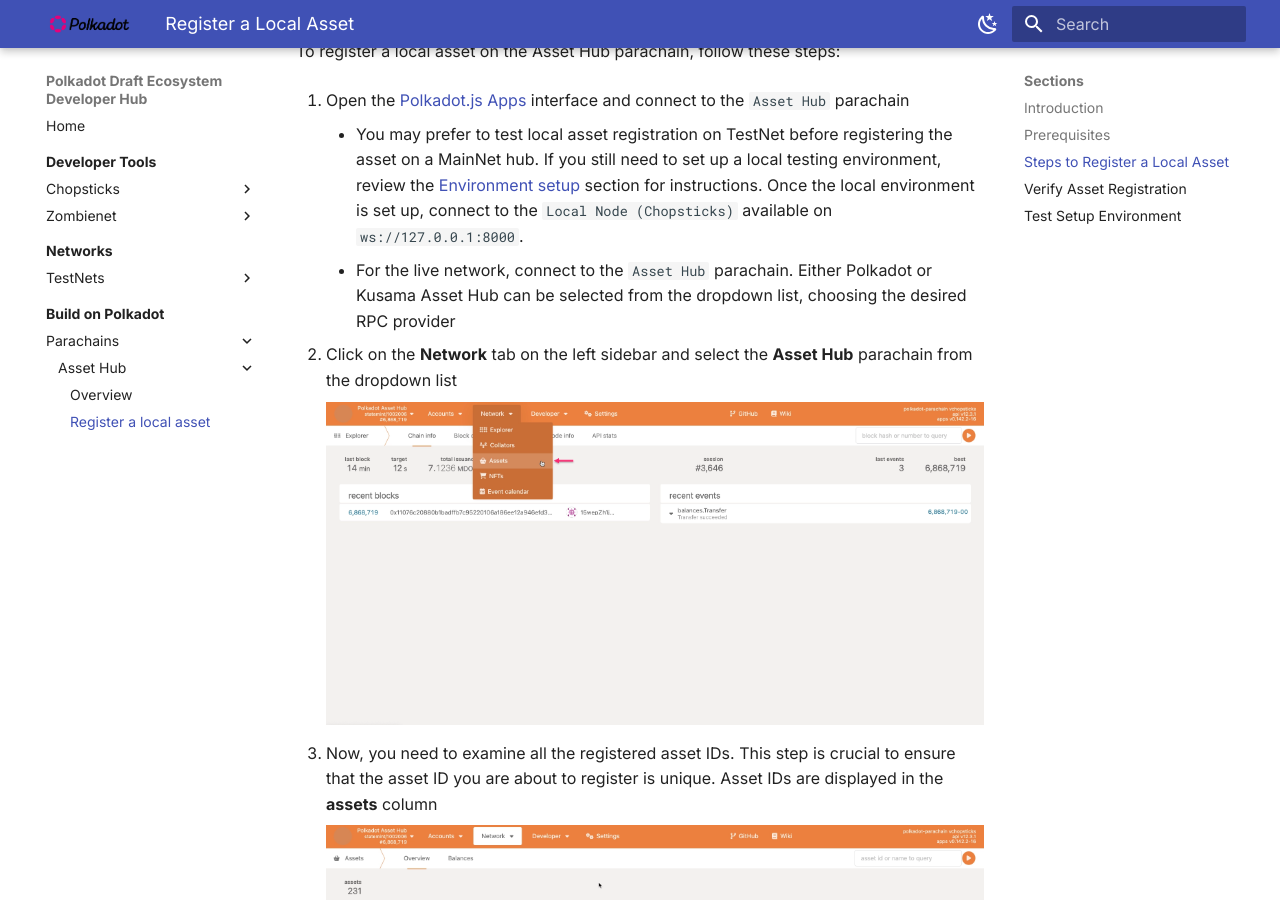
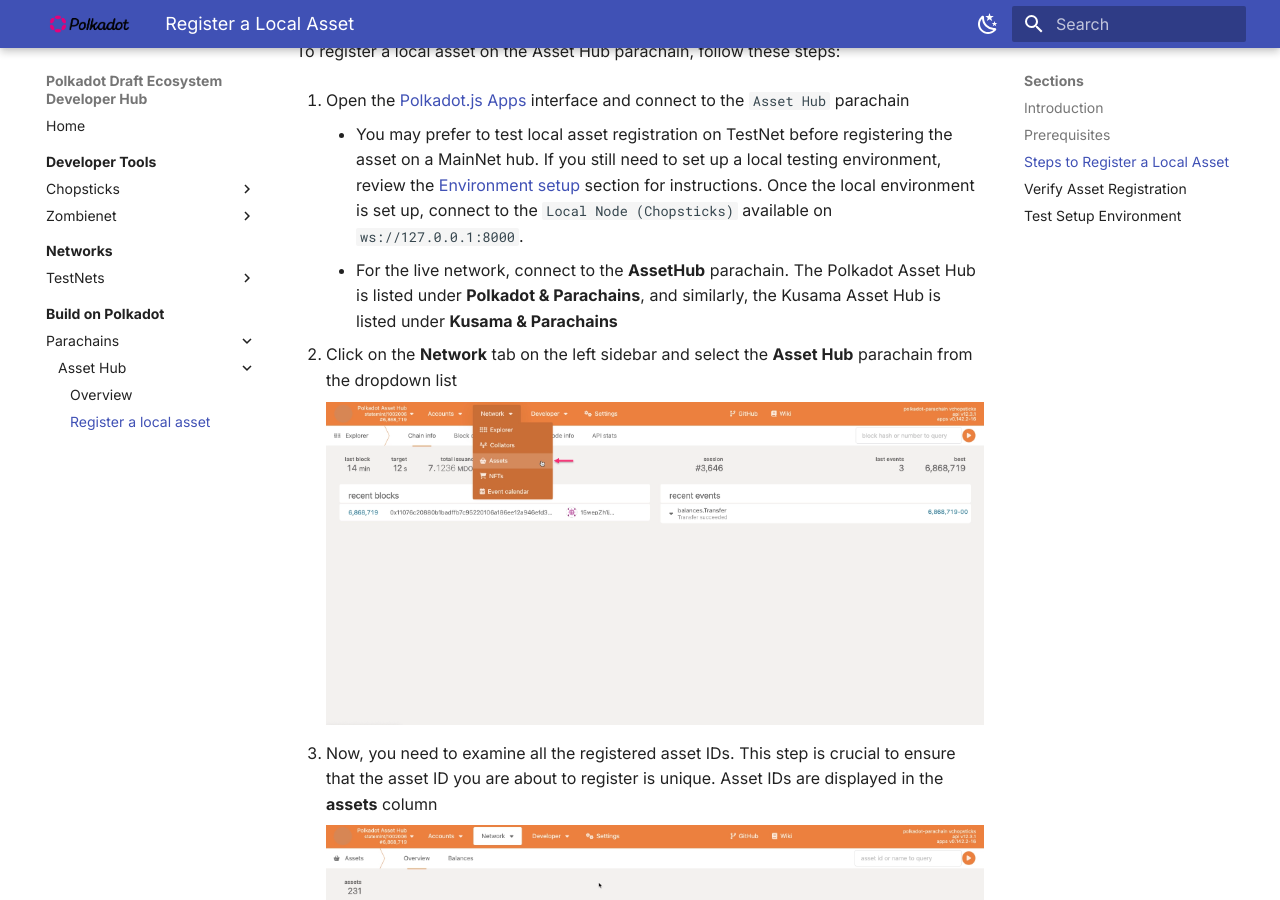
Before and after one commit to papermoonio/polkadot-ecosystem-docs-draft, an MkDocs documentation site: the page built from docs/build-on-polkadot/parachains/asset-hub/register-a-local-asset.md, in a window 1280 px wide and 900 px high, scrolled down 814 px. Built offline with MkDocs 1.6.1 and Material for MkDocs 9.7.7, drawn with Linux system fonts in a browser that asks for light colours.

Commit message:
Update docs/build-on-polkadot/parachains/asset-hub/register-a-local-asset.md
Co-authored-by: Erin Shaben <eshaben@icloud.com>

```diff
--- a/docs/build-on-polkadot/parachains/asset-hub/register-a-local-asset.md
+++ b/docs/build-on-polkadot/parachains/asset-hub/register-a-local-asset.md
@@ -26,7 +26,7 @@
 
 1. Open the [Polkadot.js Apps](https://polkadot.js.org/apps/){target=\_blank} interface and connect to the `Asset Hub` parachain
       - You may prefer to test local asset registration on TestNet before registering the asset on a MainNet hub. If you still need to set up a local testing environment, review the [Environment setup](#environment-setup) section for instructions. Once the local environment is set up, connect to the `Local Node (Chopsticks)` available on `ws://127.0.0.1:8000`.
-      - For the live network, connect to the `Asset Hub` parachain. Either Polkadot or Kusama Asset Hub can be selected from the dropdown list, choosing the desired RPC provider
+      - For the live network, connect to the **AssetHub** parachain. The Polkadot Asset Hub is listed under **Polkadot & Parachains**, and similarly, the Kusama Asset Hub is listed under **Kusama & Parachains**
 
 2. Click on the **Network** tab on the left sidebar and select the **Asset Hub** parachain from the dropdown list
 
```
